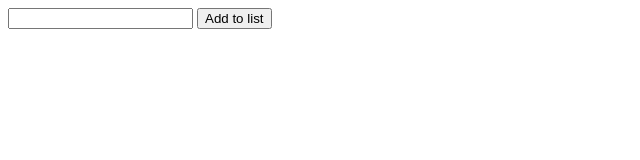
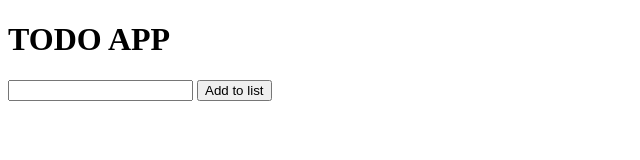
Before and after one commit to shivpsingh/LearningGit, a plain HTML site: page index.html in a window 1280 px wide. Shown: the whole page, without its empty margins (0-640 px from the left). Drawn offline with Linux system fonts and the light colour scheme.

Commit message:
heading inserted

```diff
--- a/index.html
+++ b/index.html
@@ -3,9 +3,10 @@
 <head>
     <meta charset="UTF-8">
     <meta name="viewport" content="width=device-width, initial-scale=1.0">
-    <title>My FrontEnd</title>
+    <title>TODO APP</title>
 </head>
 <body>
+<h1>TODO APP</h1>
     <input id="todotask"></input>
     <button onclick="addToList()">Add to list</button>
     <br />
```
